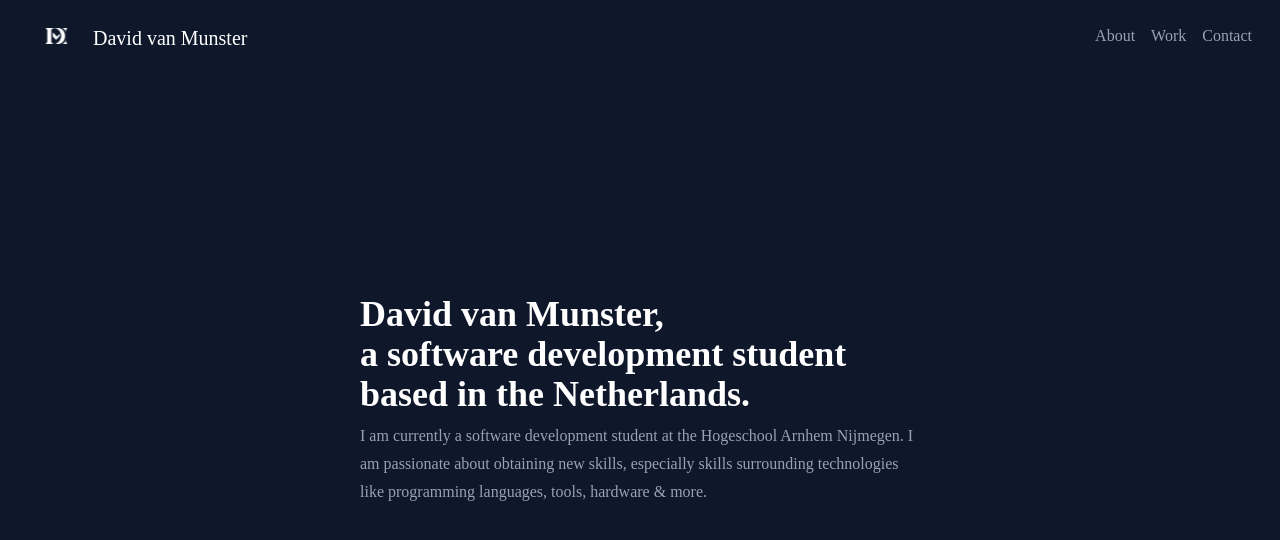
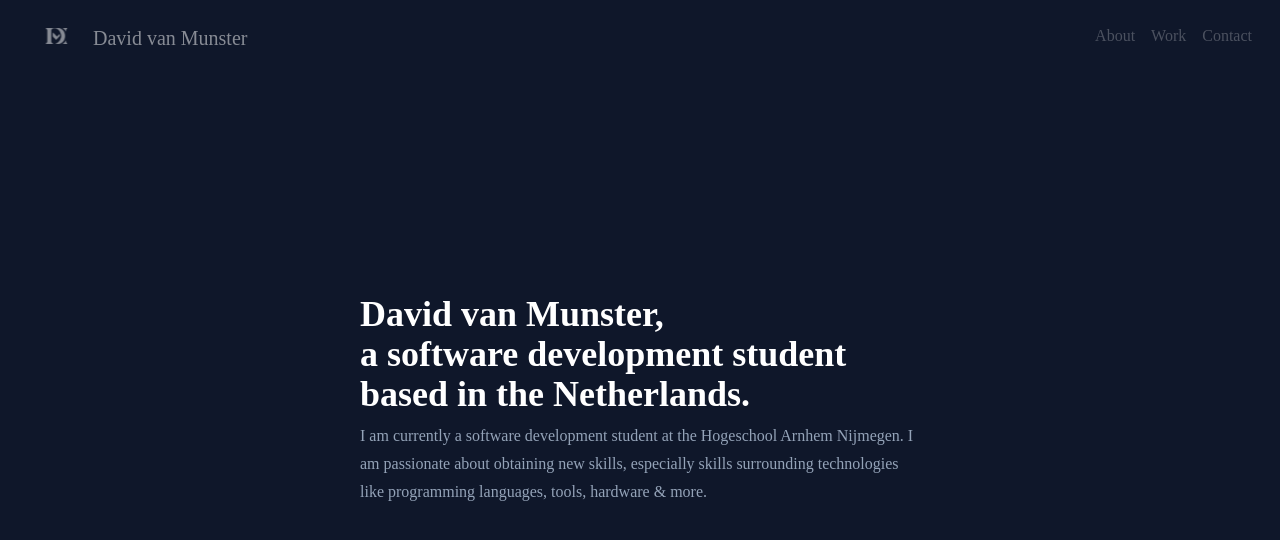
Before and after one commit to dmun/website, a React (Create React App) app: page / in a window 1280 px wide. Shown: the top 540 px of the page. Built offline with nearby package versions, Linux system fonts and the light colour scheme.

Commit message:
Change Header to absolute, hover opacity nav items

```diff
--- a/src/components/Header.js
+++ b/src/components/Header.js
@@ -3,7 +3,7 @@ import { ReactComponent as ReactLogo } from '../logo.svg';
 
 function Header() {
   return (
-    <nav className='absolute w-full text-white p-5 flex flex-row place-content-between'>
+    <nav className='opacity-50 hover:opacity-100 transition-opacity absolute top-0 z-10 w-full text-white p-5 flex flex-row place-content-between'>
       <a
         className='font-medium text-xl flex flex-row'
         href='/'
@@ -11,10 +11,10 @@ function Header() {
         <ReactLogo className='h-6 sm:h-4 my-auto' />
         <a className='invisible absolute sm:visible sm:relative pt-1'>David van Munster</a>
       </a>
-      <ul className='text-slate-400 flex flex-row my-auto'>
-        <li className='px-2 hover:text-white transition-colors'>About</li>
-        <li className='px-2 hover:text-white transition-colors'>Work</li>
-        <li className='px-2 hover:text-white transition-colors'>Contact</li>
+      <ul className='flex flex-row my-auto'>
+        <li className='px-2 opacity-50 hover:opacity-100 transition-opacity'>About</li>
+        <li className='px-2 opacity-50 hover:opacity-100 transition-opacity'>Work</li>
+        <li className='px-2 opacity-50 hover:opacity-100 transition-opacity'>Contact</li>
       </ul>
     </nav>
   );
```
